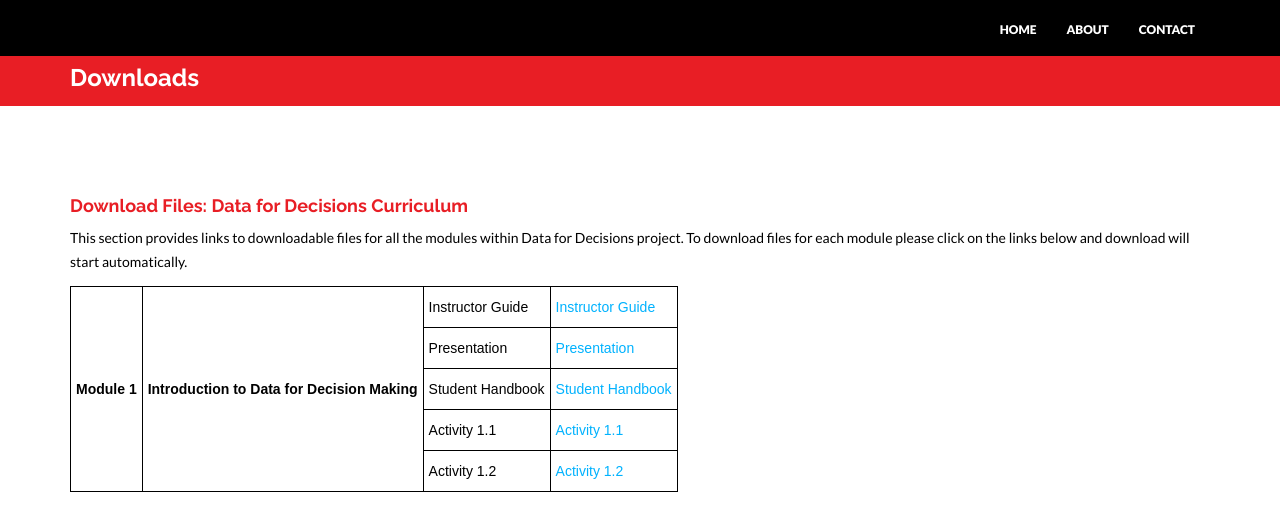
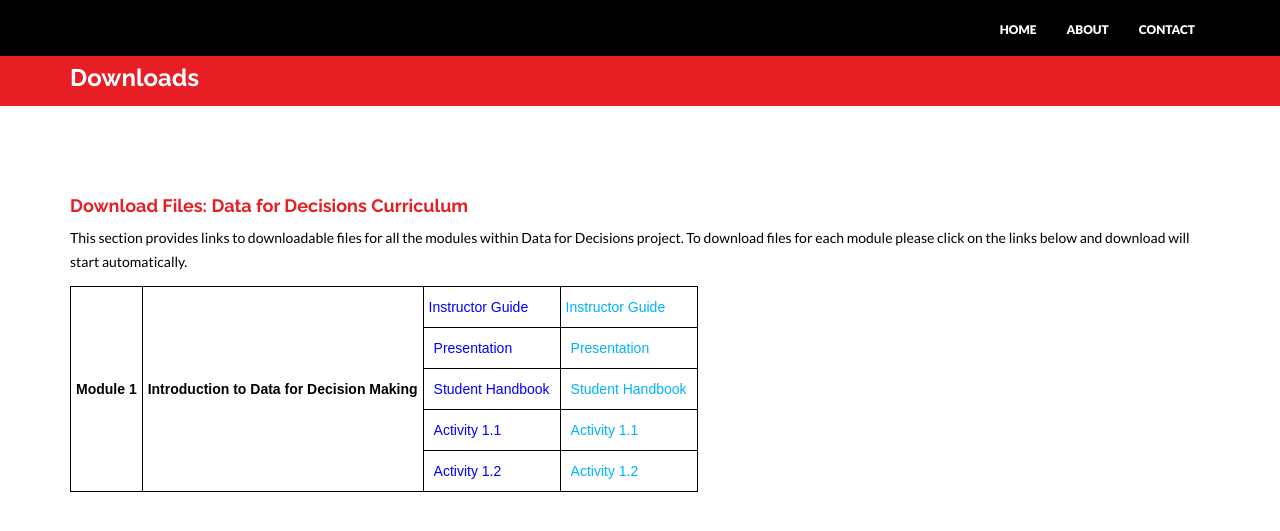
Before and after one commit to tascha/D4DM, a Jekyll site: the page built from downloads.html, in a window 1280 px wide. Shown: the top 531 px of the page. Built offline with Jekyll 4.4.1, drawn with Linux system fonts in a browser that asks for light colours; nearby versions of some CDN libraries.

Commit message:
testing downloads page

```diff
--- a/downloads.html
+++ b/downloads.html
@@ -24,9 +24,9 @@ permalink: /downloads/
 
             <style type="text/css">
 .tg  {border-collapse:collapse;border-spacing:0;}
-.tg td{font-family:Arial, sans-serif;font-size:14px;padding:10px 5px;border-style:solid;border-width:1px;overflow:hidden;word-break:normal;border-color:black;}
+.tg td{font-family:Arial, sans-serif;font-size:14px;padding:10px 10px;border-style:solid;border-width:1px;overflow:hidden;word-break:normal;border-color:black;}
 .tg th{font-family:Arial, sans-serif;font-size:14px;font-weight:normal;padding:10px 5px;border-style:solid;border-width:1px;overflow:hidden;word-break:normal;border-color:black;}
-.tg .tg-h31u{font-family:Arial, Helvetica, sans-serif !important;;vertical-align:top}
+.tg .tg-h31u{font-family:Arial, Helvetica, sans-serif !important;;vertical-align:top; color: blue;}
 .tg .tg-uce2{font-weight:bold;font-family:Arial, Helvetica, sans-serif !important;}
 </style>
 <table class="tg">
```
